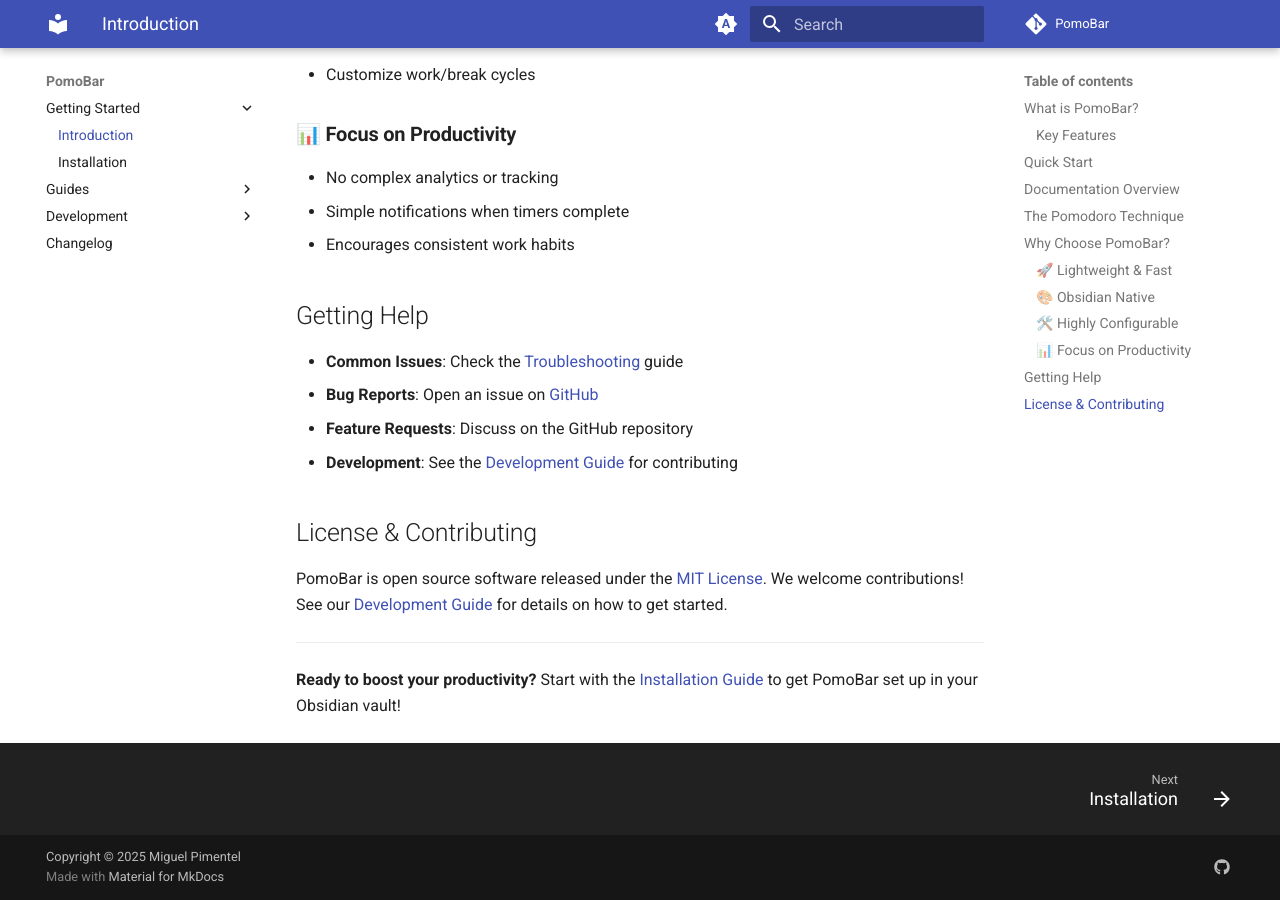
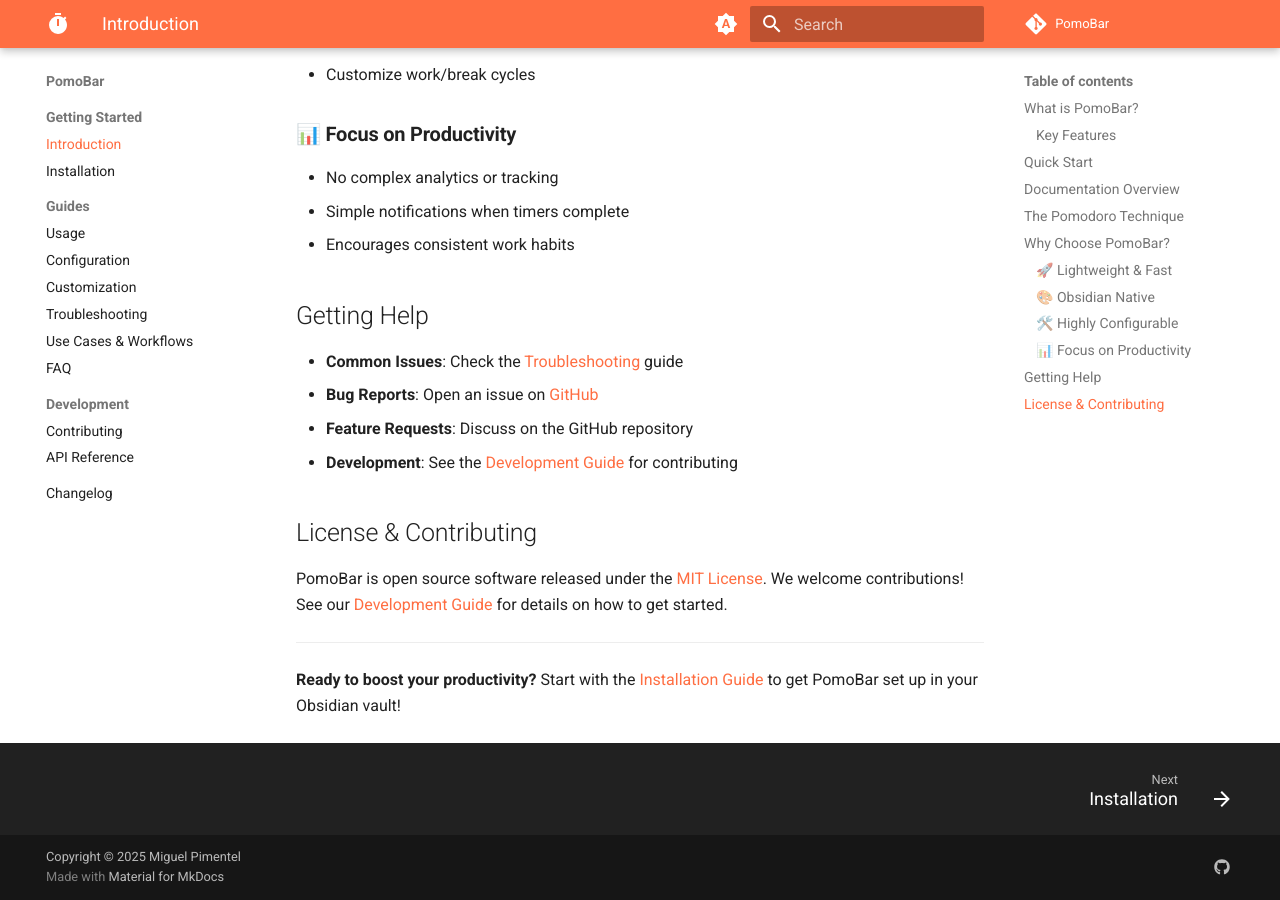
Before and after one commit to semanticdata/obsidian-pomodoro, an MkDocs documentation site: the page built from docs/index.md, in a window 1280 px wide and 900 px high, scrolled down 2470 px. Built offline with MkDocs 1.6.1 and Material for MkDocs 9.7.7, drawn with Linux system fonts in a browser that asks for light colours; comment, search, counter and statistics services are not loaded.

```diff
--- a/mkdocs.yml
+++ b/mkdocs.yml
@@ -5,9 +5,11 @@ repo_url: https://github.com/semanticdata/obsidian-pomodoro
 repo_name: PomoBar
 # edit_uri: edit/master/docs/
 site_author: Miguel Pimentel
-copyright: Copyright &copy; 2025 <a href="https://github.com/semanticdata" target="_blank" rel="noopener">Miguel Pimentel</a>
+copyright: Copyright &copy; 2025 Miguel Pimentel
 theme:
     name: material
+    icon:
+        logo: material/timer
     font:
         text: Roboto
         code: Roboto Mono
@@ -17,38 +19,34 @@ theme:
           toggle:
               icon: material/brightness-auto
               name: Switch to light mode
-
         # Palette toggle for light mode
         - media: "(prefers-color-scheme: light)"
           scheme: default
+          primary: deep orange
+          accent: indigo
           toggle:
               icon: material/brightness-7
               name: Switch to dark mode
-
         # Palette toggle for dark mode
         - media: "(prefers-color-scheme: dark)"
           scheme: slate
-          primary: deep purple
-          accent: indigo
+          primary: indigo
+          accent: deep orange
           toggle:
               icon: material/brightness-4
               name: Switch to system preference
     features:
         - search.suggest
         - search.highlight
+        - content.tabs.link
         - navigation.footer
-        - content.tabs.link
+        - navigation.instant
+        - navigation.instant.progress
+        - navigation.sections
+        - navigation.top
+        # - navigation.expand
         # - content.action.edit
         # - content.action.view
-plugins:
-    - search
-    - minify:
-          minify_html: true
-          minify_js: true
-          minify_css: true
-          htmlmin_opts:
-              remove_comments: true
-          cache_safe: true
 nav:
     - "Getting Started":
           - "Introduction": index.md
@@ -64,7 +62,19 @@ nav:
           - "Contributing": development.md
           - "API Reference": api.md
     - "Changelog": changelog.md
-
+plugins:
+    - search
+    - minify:
+          minify_html: true
+          minify_js: true
+          minify_css: true
+          htmlmin_opts:
+              remove_comments: true
+          cache_safe: true
+    - git-authors:
+          enabled: false
+          show_email_address: true
+          href: "https://github.com/semanticdata/"
 markdown_extensions:
     - pymdownx.superfences
     - pymdownx.snippets
@@ -75,3 +85,6 @@ extra:
         - icon: fontawesome/brands/github
           link: https://github.com/semanticdata/
           name: semanticdata on GitHub
+        # - icon: fontawesome/brands/codepen
+        #   link: https://codepen.io/semanticdata
+        #   name: semanticdata on Codepen
--- a/pyproject.toml
+++ b/pyproject.toml
@@ -6,6 +6,7 @@ dependencies = []
 
 [dependency-groups]
 dev = [
+    "mkdocs-git-authors-plugin>=0.10.0",
     "mkdocs-material>=9.6.16",
     "mkdocs-minify-plugin>=0.8.0",
 ]
```
Also changed, not shown: 1 other file.
